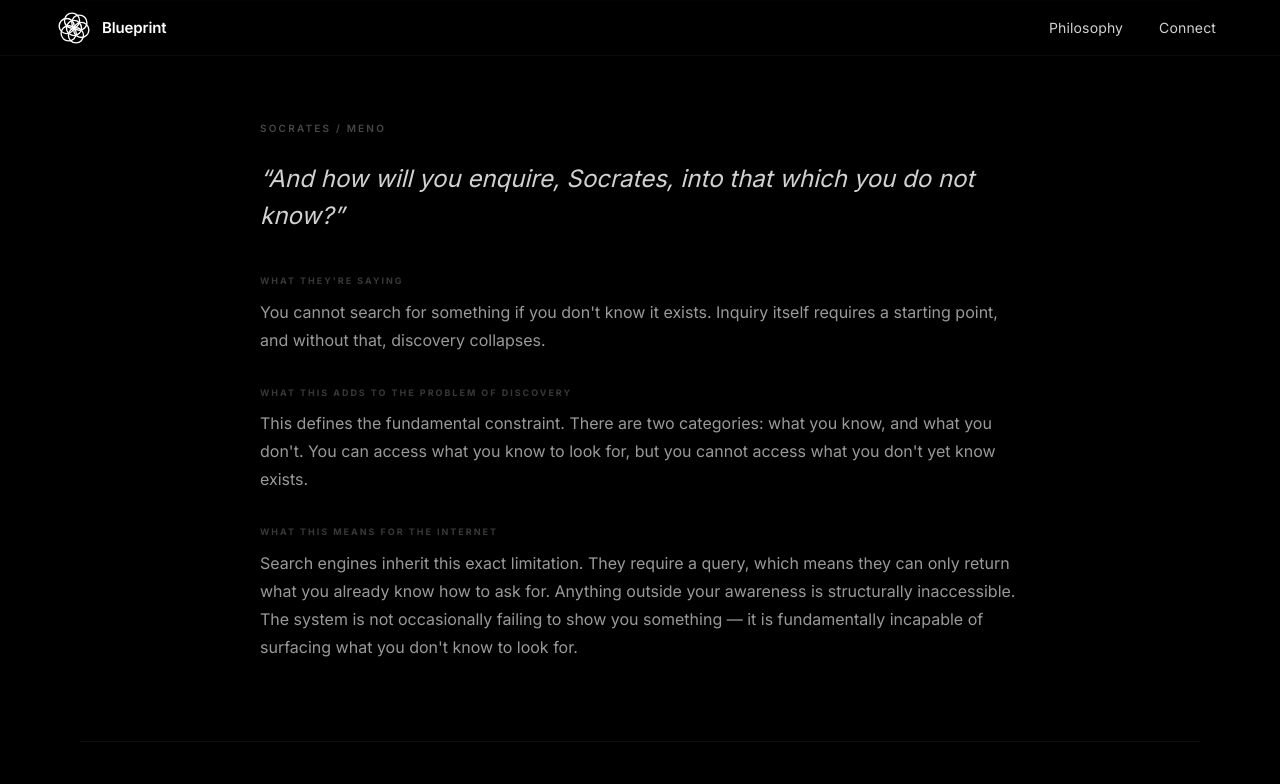
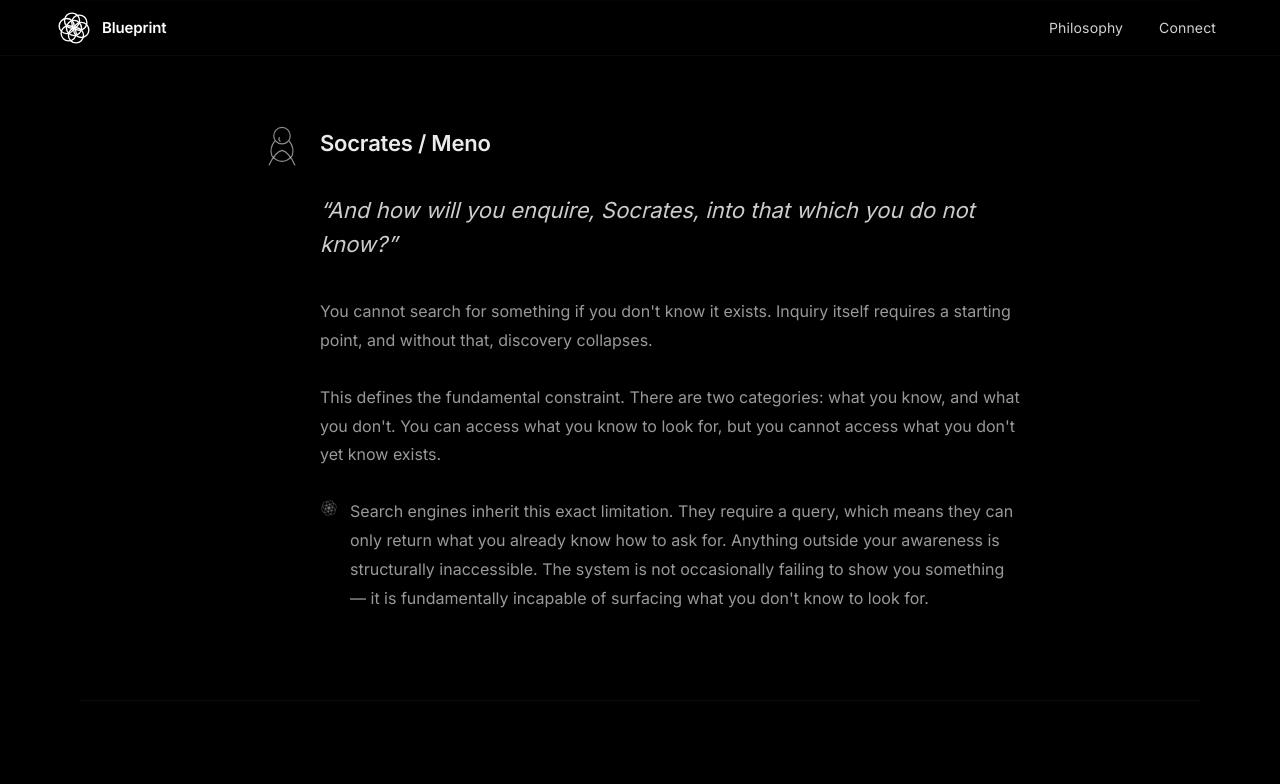
Before and after one commit to sn-ux/blueprint, a Next.js app: page /philosophy in a window 1280 px wide. Shown: the top 784 px of the page. Built offline with nearby package versions, Linux system fonts and the light colour scheme.

Commit message:
Enhance philosophy page with illustrations, improved hierarchy, and branded internet sections

```diff
--- a/app/philosophy/page.tsx
+++ b/app/philosophy/page.tsx
@@ -28,7 +28,7 @@ function FadeIn({
   className?: string;
   style?:   React.CSSProperties;
 }) {
-  const { ref, inView } = useInView(0.1);
+  const { ref, inView } = useInView(0.08);
   return (
     <div
       ref={ref}
@@ -50,6 +50,170 @@ const FB: React.CSSProperties = {
   width:      "100vw",
   marginLeft: "calc(50% - 50vw)",
 };
+
+// ── Shared SVG stroke props ────────────────────────────────────────────────
+// Typed as a plain object (no ref) so it spreads cleanly onto any SVG element.
+const SK = {
+  stroke:         "rgba(255,255,255,0.55)",
+  strokeWidth:    1.3,
+  fill:           "none",
+  strokeLinecap:  "round"  as const,
+  strokeLinejoin: "round"  as const,
+};
+
+// ── Philosopher illustrations ──────────────────────────────────────────────
+// Each is a minimal line-art face drawn on a 0 0 48 48 viewBox.
+// All share: head circle + shoulder curve. Distinctive feature marks each one.
+
+function PhilosopherIllustration({ id }: { id: string }) {
+  // Common base elements
+  const Head      = () => <circle cx="24" cy="16" r="9" {...SK} />;
+  const Shoulders = () => (
+    <path d="M 10 48 C 15 37 20 33 24 32 C 28 33 33 37 38 48" {...SK} />
+  );
+
+  const illustrations: Record<string, React.ReactNode> = {
+
+    "socrates-meno": (
+      // Large curly beard, snub nose bump — Socrates' signature look
+      <>
+        <Head /><Shoulders />
+        <path d="M 16 22 Q 10 30 13 38 Q 18 44 24 44 Q 30 44 35 38 Q 38 30 32 22" {...SK} />
+        <path d="M 21 18 Q 20 21 22 22" {...SK} />
+      </>
+    ),
+
+    "plato": (
+      // Broader forehead (ellipse), wide full beard
+      <>
+        <ellipse cx="24" cy="16" rx="11" ry="9" {...SK} />
+        <path d="M 10 48 C 15 37 20 33 24 32 C 28 33 33 37 38 48" {...SK} />
+        <path d="M 14 23 Q 8 33 13 41 Q 18 46 24 46 Q 30 46 35 41 Q 40 33 34 23" {...SK} />
+      </>
+    ),
+
+    "aristotle": (
+      // Short trimmed beard, neat hair — more refined than Plato
+      <>
+        <Head /><Shoulders />
+        <path d="M 17 9 Q 24 6 31 9" {...SK} />
+        <path d="M 18 23 Q 17 29 20 32 Q 24 34 28 32 Q 31 29 30 23" {...SK} />
+      </>
+    ),
+
+    "al-farabi-avicenna": (
+      // Domed turban above head, full beard
+      <>
+        <circle cx="24" cy="21" r="9" {...SK} />
+        <path d="M 10 48 C 15 39 20 35 24 34 C 28 35 33 39 38 48" {...SK} />
+        <path d="M 13 21 Q 15 6 24 5 Q 33 6 35 21" {...SK} />
+        <line x1="12" y1="22" x2="36" y2="22" {...SK} />
+        <path d="M 16 28 Q 13 36 17 41 Q 22 46 28 41 Q 33 36 32 28" {...SK} />
+      </>
+    ),
+
+    "averroes": (
+      // Horizontally wrapped turban (two arc bands), medium beard
+      <>
+        <circle cx="24" cy="21" r="9" {...SK} />
+        <path d="M 10 48 C 15 39 20 35 24 34 C 28 35 33 39 38 48" {...SK} />
+        <path d="M 14 16 Q 24 10 34 16" {...SK} />
+        <path d="M 13 20 Q 24 14 35 20" {...SK} />
+        <path d="M 17 28 Q 15 34 19 38 Q 24 41 29 38 Q 33 34 31 28" {...SK} />
+      </>
+    ),
+
+    "kant": (
+      // Powdered wig side curls, high cravat — 18th century formal
+      <>
+        <Head /><Shoulders />
+        <path d="M 15 13 Q 8 18 10 27" {...SK} />
+        <path d="M 33 13 Q 40 18 38 27" {...SK} />
+        <path d="M 19 27 Q 24 30 29 27" {...SK} />
+        <path d="M 22 27 L 24 31 L 26 27" {...SK} />
+      </>
+    ),
+
+    "wittgenstein": (
+      // Clean, minimal — no beard, just neat hair, modern collar
+      <>
+        <Head /><Shoulders />
+        <path d="M 17 9 Q 24 6 31 9" {...SK} />
+        <line x1="20" y1="27" x2="20" y2="34" {...SK} />
+        <line x1="28" y1="27" x2="28" y2="34" {...SK} />
+      </>
+    ),
+
+    "gadamer": (
+      // Round glasses, soft features — 20th century academic
+      <>
+        <Head /><Shoulders />
+        <circle cx="20" cy="16" r="3.5" {...SK} />
+        <circle cx="28" cy="16" r="3.5" {...SK} />
+        <path d="M 23.5 16 H 24.5" {...SK} />
+        <line x1="14" y1="16" x2="16.5" y2="16" {...SK} />
+        <line x1="31.5" y1="16" x2="34" y2="16" {...SK} />
+      </>
+    ),
+
+    "foucault": (
+      // Bald (no hair lines), round glasses — Foucault's iconic look
+      <>
+        <circle cx="24" cy="15" r="11" {...SK} />
+        <path d="M 10 48 C 15 37 20 33 24 32 C 28 33 33 37 38 48" {...SK} />
+        <circle cx="20" cy="15" r="3" {...SK} />
+        <circle cx="28" cy="15" r="3" {...SK} />
+        <path d="M 23 15 H 25" {...SK} />
+      </>
+    ),
+  };
+
+  return (
+    <svg
+      width={44}
+      height={44}
+      viewBox="0 0 48 48"
+      fill="none"
+      overflow="visible"
+      style={{ display: "block", flexShrink: 0 }}
+      aria-hidden="true"
+    >
+      {illustrations[id] ?? null}
+    </svg>
+  );
+}
+
+// ── Blueprint mark — placed beside the internet paragraph ─────────────────
+// Mirrors the Seed-of-Life logo from the Navbar, dimmed for subtle use.
+
+function BlueprintMark() {
+  const r  = 21;
+  const sw = 3.8;
+  const cx = 50, cy = 50;
+  const angles = [75, 15, -45, -105, -165, 135];
+  const centres = angles.map(deg => {
+    const rad = (deg * Math.PI) / 180;
+    return { x: cx + r * Math.cos(rad), y: cy - r * Math.sin(rad) };
+  });
+  return (
+    <svg
+      width={18}
+      height={18}
+      viewBox="0 0 100 100"
+      fill="none"
+      overflow="visible"
+      style={{ display: "block", flexShrink: 0, marginTop: 2 }}
+      aria-hidden="true"
+    >
+      <circle cx={cx} cy={cy} r={r}
+        stroke="rgba(255,255,255,0.28)" strokeWidth={sw} />
+      {centres.map((c, i) => (
+        <circle key={i} cx={c.x} cy={c.y} r={r}
+          stroke="rgba(255,255,255,0.28)" strokeWidth={sw} />
+      ))}
+    </svg>
+  );
+}
 
 // ── Philosopher data ───────────────────────────────────────────────────────
 
@@ -128,48 +292,11 @@ const PHILOSOPHERS = [
   },
 ] as const;
 
-// ── Shared typography constants ────────────────────────────────────────────
-
-const NAME_STYLE: React.CSSProperties = {
-  fontSize:      10,
-  fontWeight:    600,
-  letterSpacing: "0.22em",
-  textTransform: "uppercase",
-  color:         "rgba(255,255,255,0.28)",
-  marginBottom:  24,
-};
-
-const QUOTE_STYLE: React.CSSProperties = {
-  fontSize:   "clamp(18px, 2vw, 24px)",
-  fontWeight: 400,
-  lineHeight: 1.55,
-  fontStyle:  "italic",
-  color:      "rgba(255,255,255,0.82)",
-  marginBottom: 40,
-};
-
-const LABEL_STYLE: React.CSSProperties = {
-  fontSize:      9,
-  fontWeight:    700,
-  letterSpacing: "0.22em",
-  textTransform: "uppercase",
-  color:         "rgba(255,255,255,0.22)",
-  marginBottom:  10,
-};
-
-const BODY_STYLE: React.CSSProperties = {
-  fontSize:   "clamp(14px, 1.4vw, 16px)",
-  fontWeight: 400,
-  lineHeight: 1.75,
-  color:      "rgba(255,255,255,0.60)",
-  marginBottom: 32,
-};
-
 // ── Page ──────────────────────────────────────────────────────────────────
 
 export default function PhilosophyPage() {
 
-  // Equation animation: phase 0 = hidden, 1 = first eq, 2 = transformed
+  // Equation animation: 0 = hidden, 1 = first eq, 2 = transformed
   const { ref: eqRef, inView: eqInView } = useInView(0.25);
   const [eqPhase, setEqPhase] = useState(0);
 
@@ -189,40 +316,105 @@ export default function PhilosophyPage() {
   return (
     <div className="bg-black text-white" style={{ overflowX: "hidden" }}>
 
-      {/* ══ PHILOSOPHER SECTIONS ═════════════════════════════════════════════
-          One section per philosopher. First section has extra top padding to
-          clear the fixed 56 px navbar.                                       */}
+      {/* ══ PHILOSOPHER SECTIONS ═════════════════════════════════════════════ */}
       {PHILOSOPHERS.map((p, idx) => (
         <section
           key={p.id}
           style={{
             ...FB,
             borderTop: "1px solid rgba(255,255,255,0.05)",
-            padding:   idx === 0 ? "120px 24px 80px" : "80px 24px",
+            padding:   idx === 0 ? "120px 24px 88px" : "80px 24px 88px",
           }}
         >
-          <FadeIn
-            style={{
-              maxWidth: 760,
-              margin:   "0 auto",
-            }}
-          >
-            {/* Name */}
-            <p style={NAME_STYLE}>{p.name}</p>
+          <FadeIn style={{ maxWidth: 760, margin: "0 auto" }}>
 
-            {/* Quote */}
-            <p style={QUOTE_STYLE}>&ldquo;{p.quote}&rdquo;</p>
+            {/* ── Name header: illustration + name side-by-side ──────────── */}
+            <div
+              style={{
+                display:     "flex",
+                alignItems:  "center",
+                gap:         16,
+                marginBottom: 28,
+              }}
+            >
+              <PhilosopherIllustration id={p.id} />
+              <h2
+                style={{
+                  fontSize:      "clamp(18px, 1.8vw, 22px)",
+                  fontWeight:    600,
+                  lineHeight:    1.2,
+                  letterSpacing: "-0.01em",
+                  color:         "rgba(255,255,255,0.92)",
+                  margin:        0,
+                }}
+              >
+                {p.name}
+              </h2>
+            </div>
 
-            {/* Labeled sections */}
-            <div>
-              <p style={LABEL_STYLE}>What they&apos;re saying</p>
-              <p style={BODY_STYLE}>{p.saying}</p>
+            {/* ── Quote ──────────────────────────────────────────────────── */}
+            <p
+              style={{
+                fontSize:     "clamp(17px, 1.8vw, 22px)",
+                fontWeight:   400,
+                lineHeight:   1.55,
+                fontStyle:    "italic",
+                color:        "rgba(255,255,255,0.80)",
+                marginBottom: 36,
+                paddingLeft:  60, // aligns with name text above
+              }}
+            >
+              &ldquo;{p.quote}&rdquo;
+            </p>
 
-              <p style={LABEL_STYLE}>What this adds to the problem of discovery</p>
-              <p style={BODY_STYLE}>{p.adds}</p>
+            {/* ── Three content paragraphs ────────────────────────────────
+                Labels removed — presented as spaced paragraphs.
+                The internet paragraph sits in a flex row with the Blueprint mark.
+            ──────────────────────────────────────────────────────────────── */}
+            <div style={{ paddingLeft: 60 }}>
 
-              <p style={LABEL_STYLE}>What this means for the internet</p>
-              <p style={{ ...BODY_STYLE, marginBottom: 0 }}>{p.internet}</p>
+              {/* Saying */}
+              <p
+                style={{
+                  fontSize:     "clamp(14px, 1.35vw, 16px)",
+                  fontWeight:   400,
+                  lineHeight:   1.8,
+                  color:        "rgba(255,255,255,0.60)",
+                  marginBottom: 28,
+                }}
+              >
+                {p.saying}
+              </p>
+
+              {/* Adds */}
+              <p
+                style={{
+                  fontSize:     "clamp(14px, 1.35vw, 16px)",
+                  fontWeight:   400,
+                  lineHeight:   1.8,
+                  color:        "rgba(255,255,255,0.60)",
+                  marginBottom: 28,
+                }}
+              >
+                {p.adds}
+              </p>
+
+              {/* Internet — Blueprint mark to the left */}
+              <div style={{ display: "flex", alignItems: "flex-start", gap: 12 }}>
+                <BlueprintMark />
+                <p
+                  style={{
+                    fontSize:   "clamp(14px, 1.35vw, 16px)",
+                    fontWeight: 400,
+                    lineHeight: 1.8,
+                    color:      "rgba(255,255,255,0.60)",
+                    margin:     0,
+                  }}
+                >
+                  {p.internet}
+                </p>
+              </div>
+
             </div>
           </FadeIn>
         </section>
@@ -273,8 +465,8 @@ export default function PhilosophyPage() {
             }}
           >
             {[
-              { text: "everything everyone knows",  delay:   0 },
-              { text: "− everything you know",       delay: 260 },
+              { text: "everything everyone knows",       delay:   0 },
+              { text: "− everything you know",            delay: 260 },
               { text: "= everything you don\u2019t know", delay: 520 },
             ].map(({ text, delay }) => (
               <p
@@ -293,7 +485,7 @@ export default function PhilosophyPage() {
             ))}
           </div>
 
-          {/* Equation 2 — transformed version */}
+          {/* Equation 2 — transformed */}
           <div
             style={{
               gridArea:      "1 / 1",
@@ -303,9 +495,9 @@ export default function PhilosophyPage() {
             }}
           >
             {[
-              { text: "everything everyone searches + saves", delay: 350 },
-              { text: "− everything you search + save",        delay: 500 },
-              { text: "\u2248 everything you don\u2019t know", delay: 650 },
+              { text: "everything everyone searches + saves",  delay: 350 },
+              { text: "− everything you search + save",         delay: 500 },
+              { text: "\u2248 everything you don\u2019t know",  delay: 650 },
             ].map(({ text, delay }) => (
               <p
                 key={text}
```
